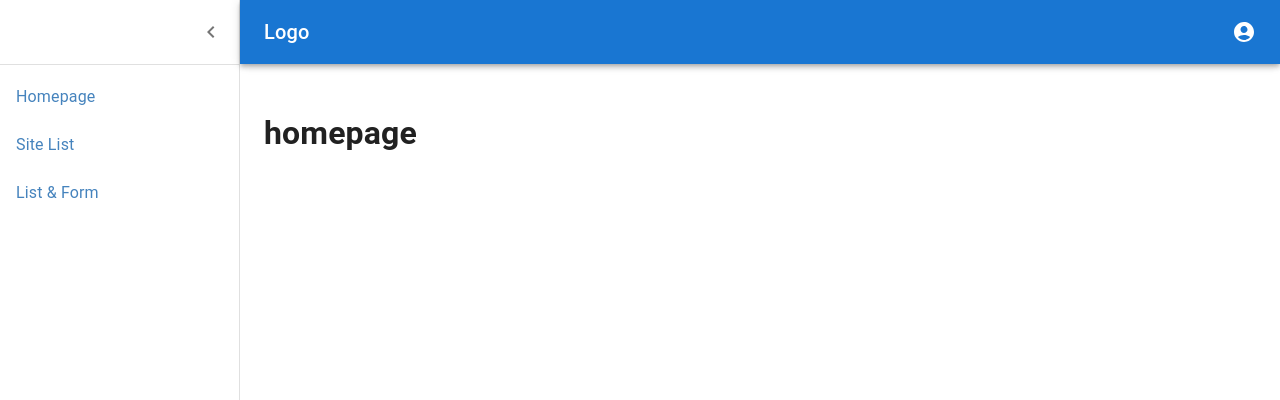
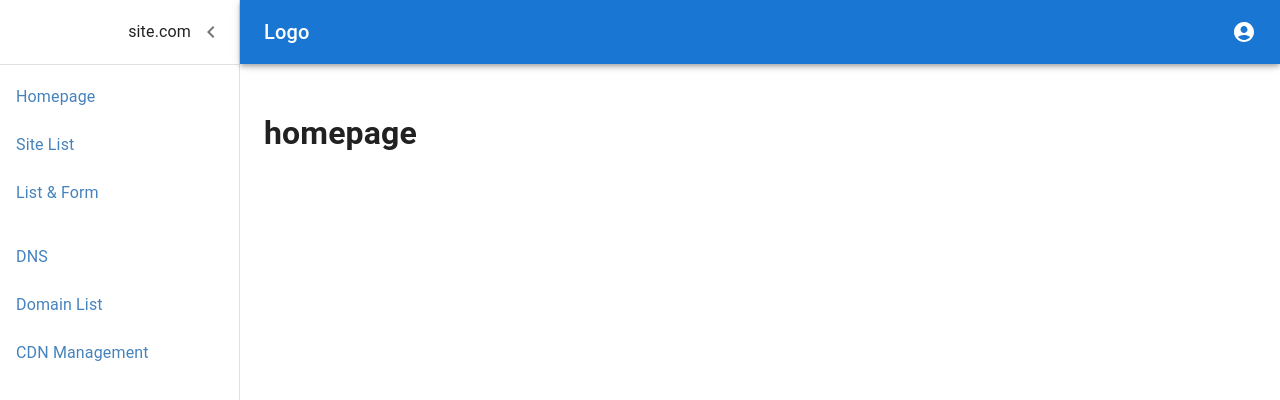
Before and after one commit to weimeihsu/MERN, a React (Vite) app in the folder client/: page / in a window 1280 px wide. Shown: the top 400 px of the page. Built offline with nearby package versions, Linux system fonts and the light colour scheme.

Commit message:
selected style done

```diff
--- a/client/src/App.jsx
+++ b/client/src/App.jsx
@@ -31,7 +31,7 @@ const Main = styled('main', {
 }));
 
 function App() {
-  const {navList, accountList} = useSelector(store=>store.navListSlice)
+  const {accountList, accountLevelMenu, siteLevelMenu} = useSelector(store=>store.navListSlice)
   const [open, setOpen] = useState(true);
   const toggleDrawer = () => {
     setOpen(!open);
@@ -40,7 +40,7 @@ function App() {
   return (
     <Box sx={{ display: 'flex' }}>
       <NavBar accountList={accountList} toggleDrawer={toggleDrawer} open={open}/>
-      <LeftDrawer navList={navList} drawerWidth={drawerWidth} toggleDrawer={toggleDrawer} open={open}/>
+      <LeftDrawer accountLevelMenu={accountLevelMenu} siteLevelMenu={siteLevelMenu} drawerWidth={drawerWidth} toggleDrawer={toggleDrawer} open={open}/>
         <Main open={open}>
             <Toolbar />
             <Routers/>
--- a/client/src/component/LeftDrawer.jsx
+++ b/client/src/component/LeftDrawer.jsx
@@ -1,9 +1,11 @@
 import { NavLink } from 'react-router-dom'
+import { useState } from 'react'
 import Drawer from '@mui/material/Drawer'
 import Divider from '@mui/material/Divider'
 import Toolbar from '@mui/material/Toolbar'
 import ChevronLeftIcon from '@mui/icons-material/ChevronLeft'
 import IconButton from '@mui/material/IconButton'
+import Typography from '@mui/material/Typography'
 
 import List from '@mui/material/List'
 import ListItem from '@mui/material/ListItem'
@@ -11,8 +13,12 @@ import ListItemButton from '@mui/material/ListItemButton'
 import ListItemText from '@mui/material/ListItemText'
 
 
-const LeftDrawer = ({navList, toggleDrawer, drawerWidth, open}) => {
-
+const LeftDrawer = ({accountLevelMenu, siteLevelMenu, toggleDrawer, drawerWidth, open}) => {
+  // const hasID = siteID ? siteID : undefined
+  const [ selectedID, setSelectedID ] = useState(null)
+  const handlesSelected = (id) =>{
+    setSelectedID(id)
+  }
     return (
         <Drawer
         sx={{
@@ -34,13 +40,25 @@ const LeftDrawer = ({navList, toggleDrawer, drawerWidth, open}) => {
               px: [1],
             }}
           >
+            <Typography>site.com</Typography>
             <IconButton onClick={toggleDrawer}>
               <ChevronLeftIcon />
             </IconButton>
           </Toolbar>
           <Divider />
           <List>
-            {navList.map((navitem, idx) => (
+            {accountLevelMenu.map(navitem => (
+                <ListItem key={navitem.id} disablePadding>
+                <ListItemButton selected={selectedID === navitem.id} onClick={()=>handlesSelected(navitem.id)}>
+                  <NavLink to={navitem.path}>
+                    <ListItemText primary={navitem.name} />
+                  </NavLink>
+                </ListItemButton>
+              </ListItem>
+            ))}
+          </List>
+          <List>
+            {siteLevelMenu.map((navitem, idx) => (
                 <ListItem key={idx} disablePadding>
                 <ListItemButton>
                   <NavLink to={navitem.path}>
--- a/client/src/features/list/navListSlice.jsx
+++ b/client/src/features/list/navListSlice.jsx
@@ -1,10 +1,15 @@
 import { createSlice } from '@reduxjs/toolkit'
 
 const initialState = {
-    navList:[
+    accountLevelMenu:[
         {id:1, path:'/', name:'Homepage'},
         {id:2, path:'/sitelist', name:'Site List'},
         {id:3, path:'/recordform', name:'List & Form'}
+    ],
+    siteLevelMenu:[
+        {id:1, path:'/dns', name:'DNS'},
+        {id:2, path:'/domainlist', name:'Domain List'},
+        {id:3, path:'/cdn-mgm', name:'CDN Management'}
     ],
     accountList:[
         {path:'/account', name:'Account'},
--- a/client/src/pages/SiteList.jsx
+++ b/client/src/pages/SiteList.jsx
@@ -1,5 +1,6 @@
 import { useSelector } from 'react-redux'
-import { Link, Outlet } from 'react-router-dom'
+import { Link } from 'react-router-dom'
+import LeftDrawer from '../component/LeftDrawer'
 
 import List from '@mui/material/List'
 import ListItem from '@mui/material/ListItem'
@@ -11,16 +12,17 @@ const SiteList = () => {
         <>
         <h1>Sitelist</h1>
         <List>
-            {siteList.map((navitem, idx) => (
-                <ListItem key={idx} disablePadding>
+            {siteList.map(navitem => (
+                <ListItem key={navitem.id} disablePadding>
                 <ListItemButton>
-                  <Link to={navitem.id}>
+                  <Link to={navitem.id} >
                     <ListItemText primary={navitem.name} />
                   </Link>
                 </ListItemButton>
               </ListItem>
             ))}
         </List>
+
         </>
      );
 }
--- a/client/src/pages/siteLevel/CDNsetting.jsx
+++ b/client/src/pages/siteLevel/CDNmgm.jsx
@@ -5,7 +5,7 @@ import InputLabel from '@mui/material/InputLabel'
 import MenuItem from '@mui/material/MenuItem'
 import FormControl from '@mui/material/FormControl'
 
-const CDNsetting = () => {
+const CDNmgm = () => {
     const { siteID } = useParams()
     const [age, setAge] = useState('')
     return (
@@ -31,4 +31,4 @@ const CDNsetting = () => {
      );
 }
 
-export default CDNsetting;
+export default CDNmgm;
```
Also changed, not shown: client/src/routers/Routers.jsx (+12 -6 lines).
